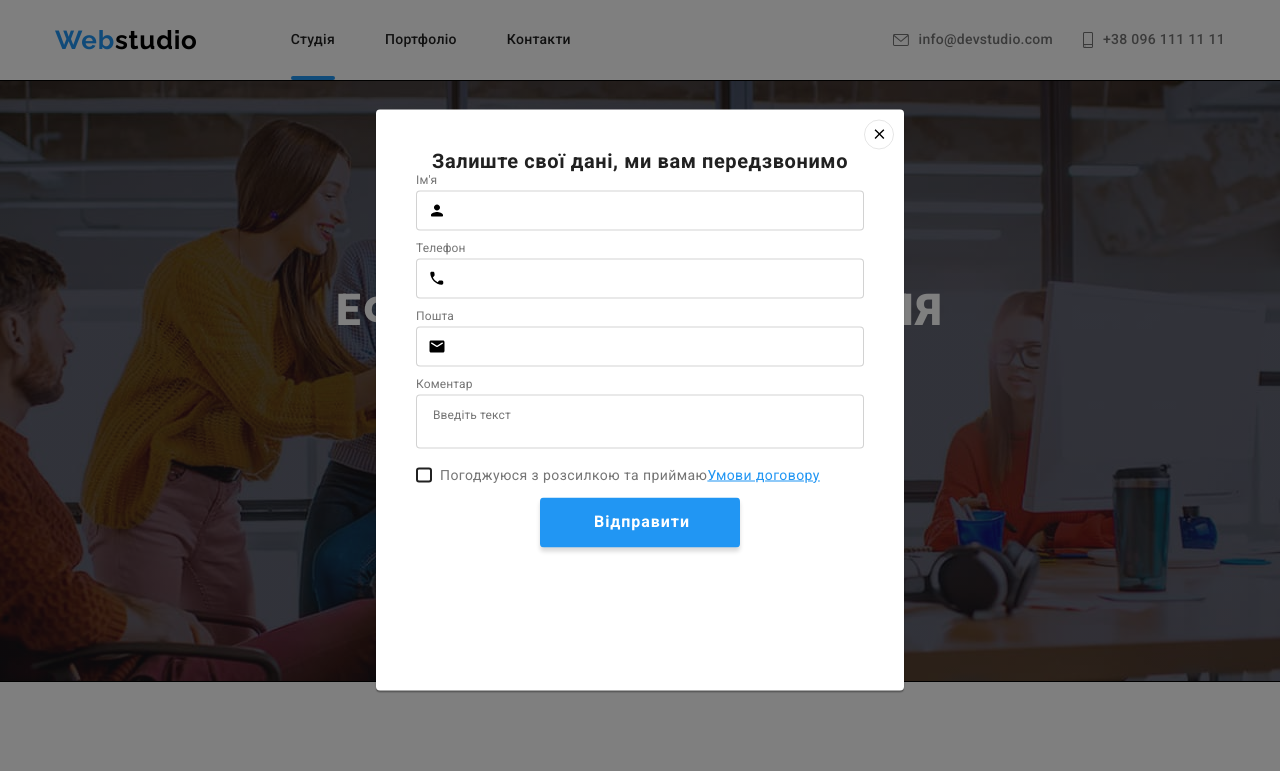
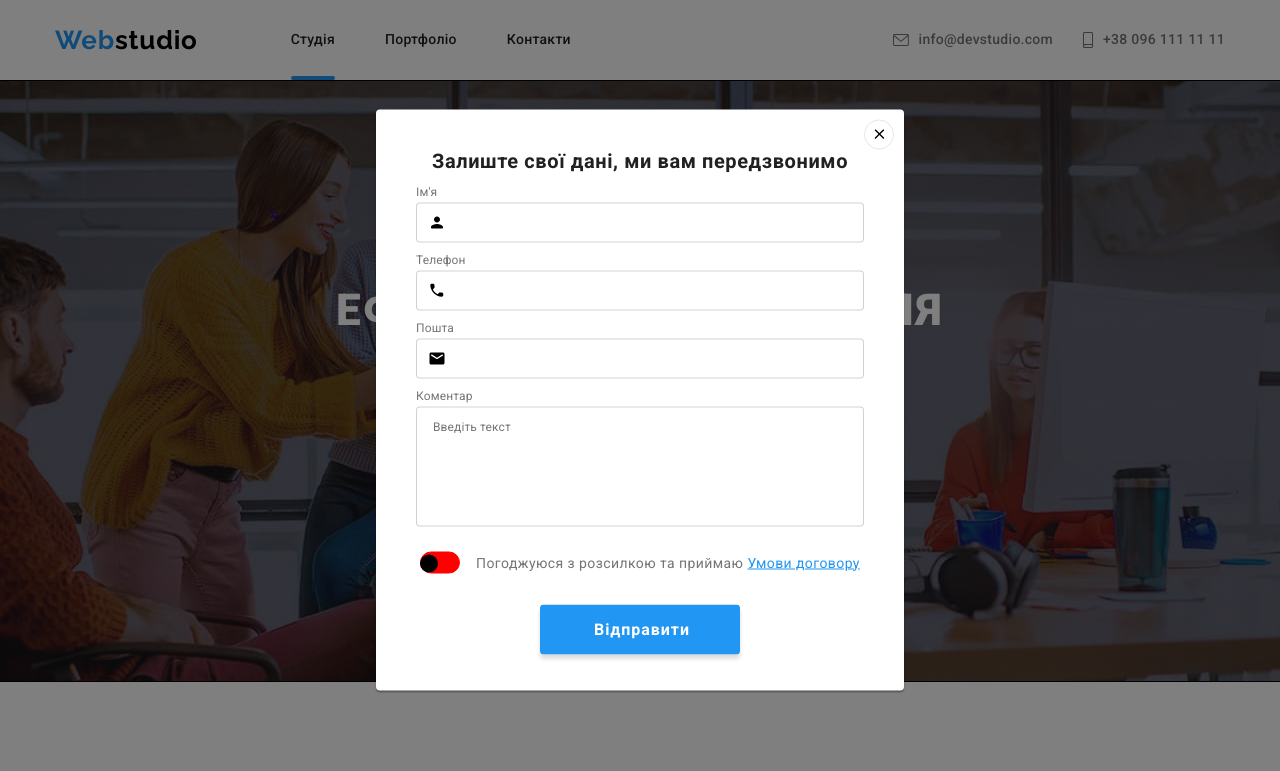
Before and after one commit to OleksandrCOI/goit-markup-hw-06, a website: page index.html in a window 1280 px wide. Both pictures are taken after a click on the button "Замовити послугу". Shown: the top 771 px of the page. Drawn offline with nearby package versions, Linux system fonts and the light colour scheme.

Commit message:
ДЗ 6 виправлення

```diff
--- a/css/styles.css
+++ b/css/styles.css
@@ -699,6 +699,7 @@ body {
 
 .footer {
     display: flex;
+    align-items: baseline;
     padding-top: 0;
     padding-bottom: 0;
 }
@@ -987,8 +988,16 @@ border-radius: 4px;
     display: flex;
     align-items: center;
     justify-content: center;
+}
 
+.icon-modal-close {
+    transition: fill 250ms cubic-bezier(0.4, 0, 0.2, 1);
 }
+
+.modal-close:hover .icon-modal-close, .modal-close:focus .icon-modal-close {
+    fill: var(--accent-background-color);
+}
+
 
 .backdrop.is-hidden {
     visibility: hidden;
@@ -997,9 +1006,7 @@ border-radius: 4px;
 }
 
 .modal-title {
-    /* position: absolute; */
-    /* font-family: 'Roboto';
-    font-style: normal; */
+    margin-bottom: 12px;
     font-weight: 700;
     font-size: 20px;
     line-height: 1.15;
@@ -1058,7 +1065,7 @@ border-radius: 4px;
 
 .modal-coment {
     width: 100%;
-    height: 100%;
+    height: 120px;
     padding: 12px 16px;
     border: 1px solid rgba(33, 33, 33, 0.2);
     border-radius: 4px;
@@ -1079,10 +1086,16 @@ border-radius: 4px;
 .check-text {
     display: flex;
     align-items: center;
+    justify-content: space-evenly;
+    margin-top: 20px;
+    margin-bottom: 30px;
     font-size: 14px;
     line-height: 1.71;
     letter-spacing: 0.03em;
     color: var(--title-text-color);
+        position: relative;
+    /*? position: relative;TOGGLE ВИДАЛИТИ */
+
 }
 
 .check-text > a {
@@ -1104,7 +1117,7 @@ border-radius: 4px;
     background-image: url(../images/icon\ check.svg);
     background-repeat: no-repeat;
 } */
-
+/*todo ----
 .check-text span {
     display: flex;
     align-items: center;
@@ -1125,7 +1138,55 @@ border-radius: 4px;
 
 .modal-checkbox:focus + .check-text span {
     border-color: var(--accent-background-color);
+} -------todo*/
+
+/*? -----------TOGGLE----------- */
+
+.check-text::before {
+    content: '';
+    width: 40px;
+    height: 22px;
+    border-radius: 50px;
+    border: 1px solid red;
+    background: red;
+    margin-right: 8px;
+    transition: border-color 500ms linear, background-color 500ms linear;
 }
+.check-text::after {
+    content: '';
+    position: absolute;
+    left: 4px;
+    top: 3px;
+    width: 18px;
+    height: 18px;
+    border-radius: 50%;
+    background-color: black;
+    transition: transform 250ms linear, background-color 250ms linear;
+}
+.modal-checkbox:checked + .check-text:after {
+    transform: translate(20px);
+    background-color: yellow;
+}
+.modal-checkbox:checked + .check-text::before {
+    border-color: blue;
+    background: blue;
+}
+
+.check-icon {
+    position: absolute;
+    width: 1px;
+    height: 1px;
+    margin: -1px;
+    border: 0;
+    padding: 0;
+
+    white-space: nowrap;
+    clip-path: inset(100%);
+    clip: rect(0 0 0 0);
+    overflow: hidden;
+}
+
+/*? ------------------------------------ */
 
 .modal-button {
     display: flex;
@@ -1167,16 +1228,6 @@ border-radius: 4px;
 
 }
 
-/* валідація кольором */
-
-/* .modal-input:not(:focus):not(placeholder-shown):valid {
-    background-color: green;
-}
-
-.modal-input:not(:focus):not(placeholder-shown):invalid {
-    background-color: red
-} */
-
 
 
 /*  live server   */
```
Also changed, not shown: index.html (+1 -1 lines).
